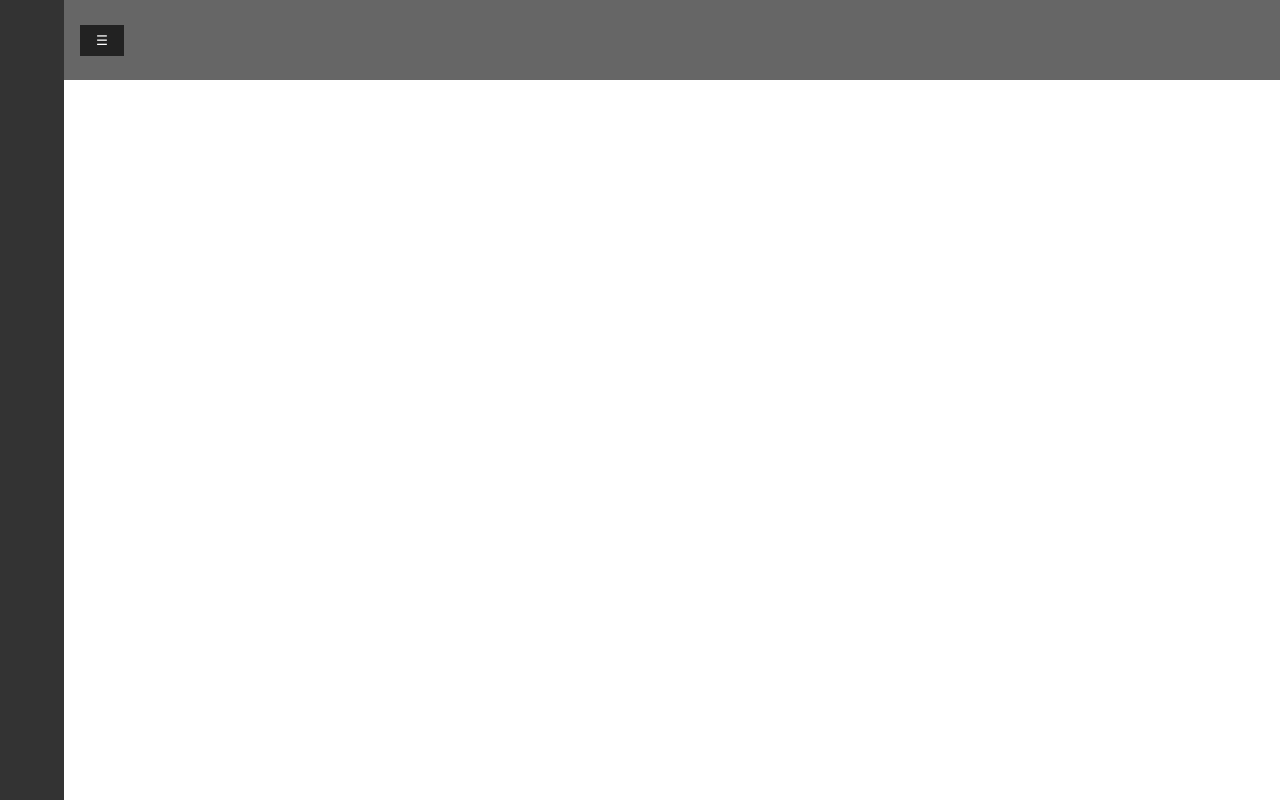
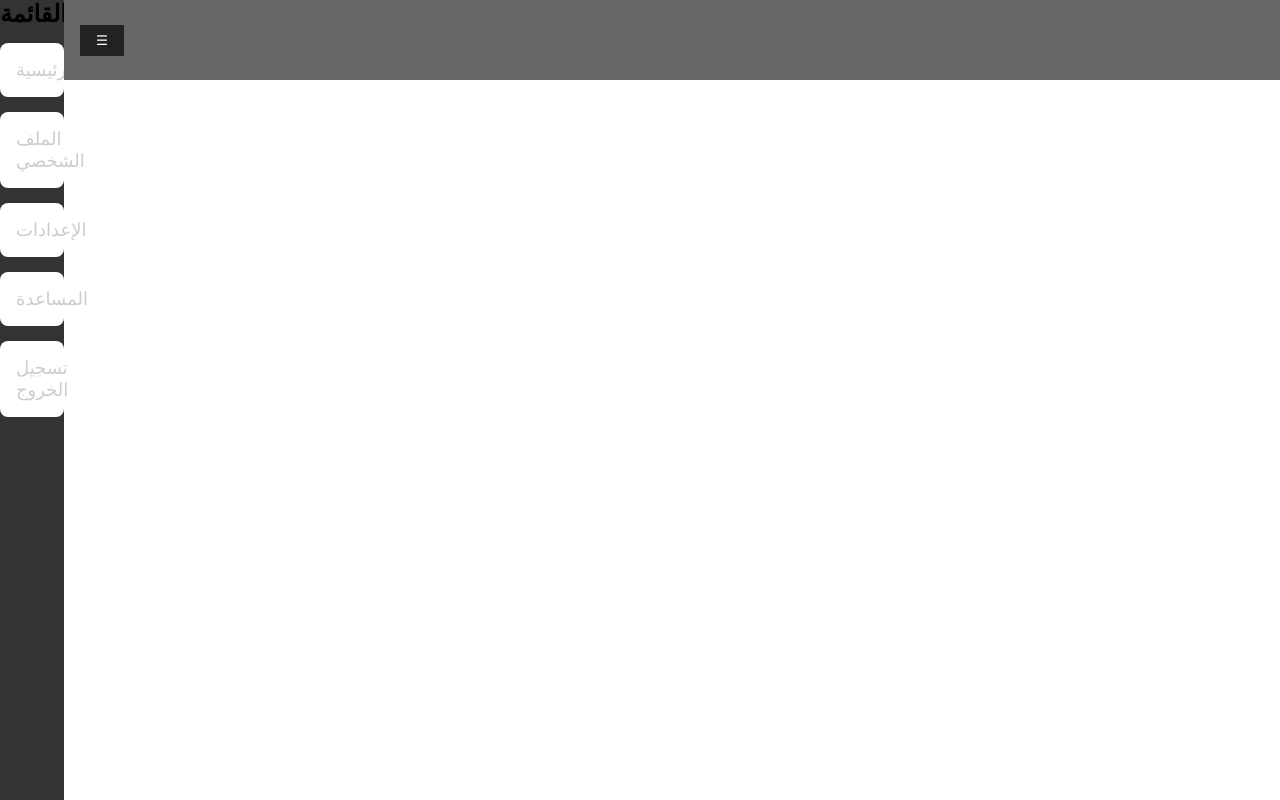
Before and after one commit to Mustafax98/Delivery-Hub, a plain HTML site: page index.html in a window 1280 px wide. Drawn offline with Linux system fonts and the light colour scheme.

Commit message:
Update index.html

```diff
--- a/index.html
+++ b/index.html
@@ -4,12 +4,21 @@
     <meta charset="UTF-8">
     <meta name="viewport" content="width=device-width, initial-scale=1.0">
     <title>Document</title>
-    <link rel="stylesheet" href="Style.css">
+    <link rel="stylesheet" href="/Style.css">
 
 </head>
 <body>
     <div class="container">
-        <div class="sidebar" id="sidebar"></div>
+        <div class="sidebar" id="sidebar">
+            <h2>القائمة</h2>
+            <ul>
+              <li><a href="#">الرئيسية</a></li>
+              <li><a href="#">الملف الشخصي</a></li>
+              <li><a href="#">الإعدادات</a></li>
+              <li><a href="#">المساعدة</a></li>
+              <li><a href="#">تسجيل الخروج</a></li>
+            </ul>
+        </div>
         <div class="main">
             <div class="topbar">
                 <button id="toggleSidebar">☰</button>
@@ -19,6 +28,6 @@
     </div>
 
 
-    <script src="Script.js"></script>
+    <script src="/Script.js"></script>
 </body>
 </html>
```
